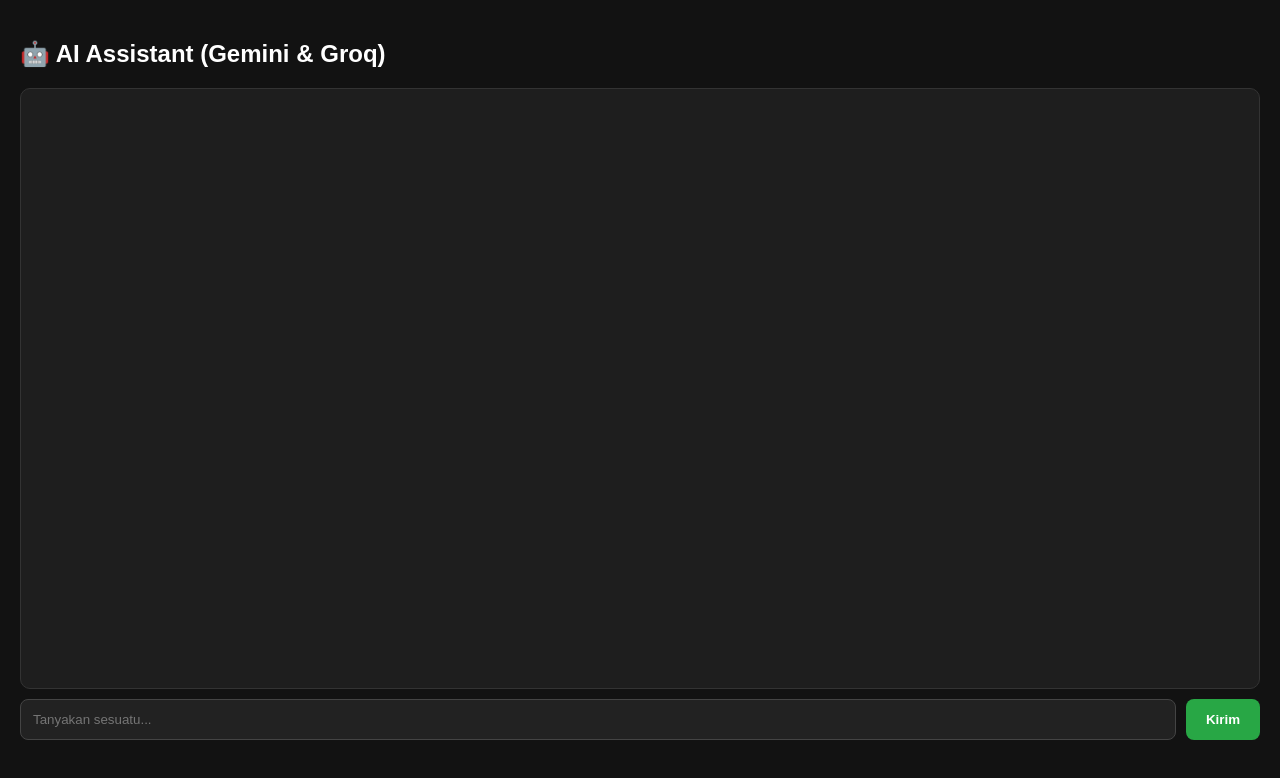
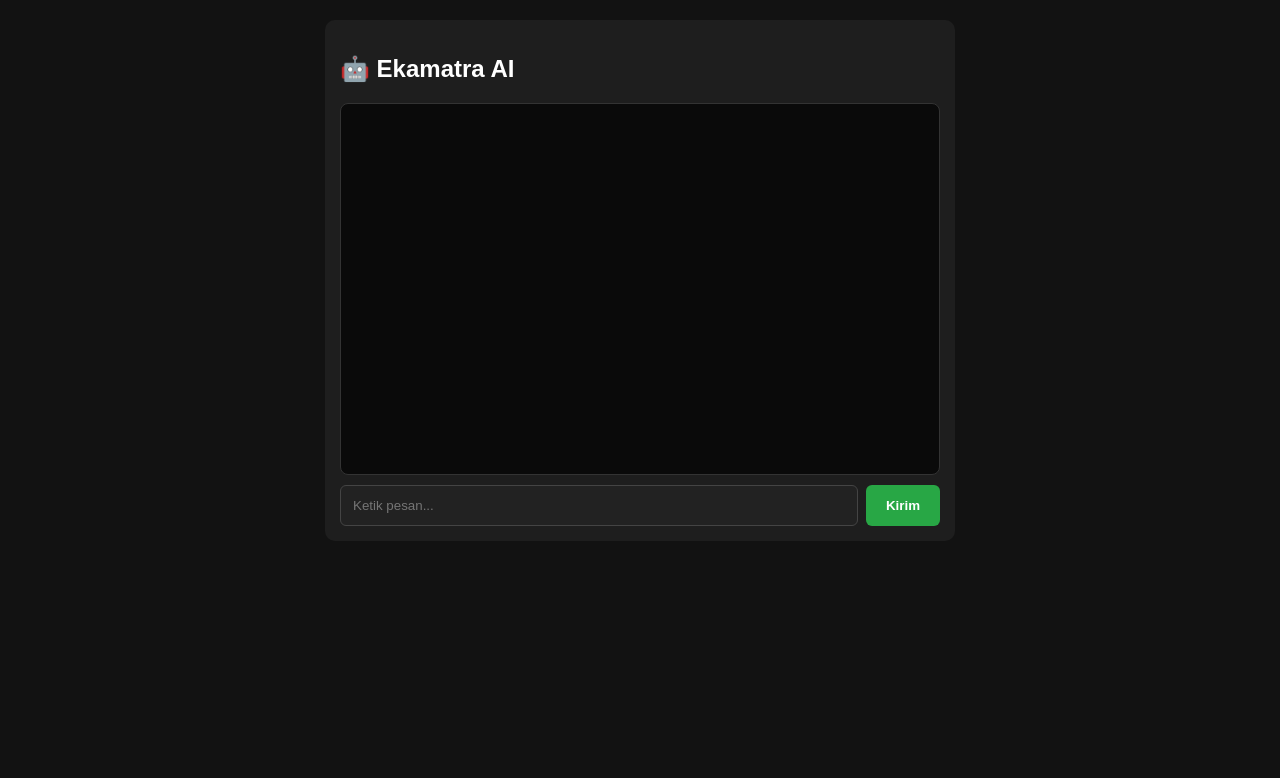
Before and after one commit to fahrialfath1379/Ekamatra-AI, a website: page index.html in a window 1280 px wide. Drawn offline with Linux system fonts and the light colour scheme.

Commit message:
Update index.html

```diff
--- a/index.html
+++ b/index.html
@@ -3,53 +3,77 @@
 <head>
     <meta charset="UTF-8">
     <meta name="viewport" content="width=device-width, initial-scale=1.0">
-    <title>AI Super Chat</title>
+    <title>AI Assistant - Ekamatra</title>
     <style>
-        body { font-family: Arial, sans-serif; background: #121212; color: white; margin: 0; padding: 20px; display: flex; flex-direction: column; height: 90vh; }
-        #chat-box { flex: 1; overflow-y: auto; border: 1px solid #333; padding: 15px; border-radius: 10px; background: #1e1e1e; margin-bottom: 10px; }
-        .msg { margin-bottom: 10px; padding: 8px 12px; border-radius: 8px; max-width: 80%; }
-        .user { background: #007bff; align-self: flex-end; margin-left: auto; }
-        .bot { background: #2d2d2d; align-self: flex-start; }
-        .input-box { display: flex; gap: 10px; }
-        input { flex: 1; padding: 12px; border-radius: 8px; border: 1px solid #444; background: #222; color: white; }
-        button { padding: 12px 20px; border-radius: 8px; border: none; background: #28a745; color: white; font-weight: bold; cursor: pointer; }
+        body { font-family: Arial, sans-serif; background: #121212; color: white; padding: 20px; margin: 0; }
+        .chat-container { max-width: 600px; margin: 0 auto; background: #1e1e1e; padding: 15px; border-radius: 10px; }
+        #chat-box { height: 350px; overflow-y: auto; border: 1px solid #333; padding: 10px; margin-bottom: 10px; border-radius: 8px; background: #0a0a0a; }
+        .msg { margin: 8px 0; padding: 10px 14px; border-radius: 8px; width: fit-content; max-width: 80%; line-height: 1.4; word-wrap: break-word; }
+        .user { background: #007bff; margin-left: auto; text-align: right; }
+        .bot { background: #2a2a2a; color: #e0e0e0; }
+        .input-box { display: flex; gap: 8px; }
+        input { flex: 1; padding: 12px; border-radius: 6px; border: 1px solid #444; background: #222; color: white; }
+        button { padding: 12px 20px; background: #28a745; color: white; border: none; border-radius: 6px; cursor: pointer; font-weight: bold; }
+        button:hover { background: #218838; }
     </style>
 </head>
 <body>
-    <h2>🤖 AI Assistant (Gemini & Groq)</h2>
-    <div id="chat-box"></div>
-    <div class="input-box">
-        <input type="text" id="userInput" placeholder="Tanyakan sesuatu...">
-        <button onclick="sendMessage()">Kirim</button>
+
+    <div class="chat-container">
+        <h2>🤖 Ekamatra AI</h2>
+        <div id="chat-box"></div>
+        <div class="input-box">
+            <input type="text" id="userInput" placeholder="Ketik pesan..." onkeypress="handleKeyPress(event)">
+            <button onclick="sendMessage()">Kirim</button>
+        </div>
     </div>
 
     <script>
+        const GROQ_API_KEY = "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";
+
+        function handleKeyPress(e) {
+            if (e.key === 'Enter') sendMessage();
+        }
+
         async function sendMessage() {
-            const input = document.getElementById('userInput');
-            const chatBox = document.getElementById('chat-box');
-            if (!input.value.trim()) return;
+            const input = document.getElementById("userInput");
+            const chatBox = document.getElementById("chat-box");
+            const text = input.value.trim();
+            if (!text) return;
 
-            const userText = input.value;
-            chatBox.innerHTML += `<div class="msg user">${userText}</div>`;
-            input.value = '';
+            chatBox.innerHTML += `<div class="msg user">${text}</div>`;
+            input.value = "";
             chatBox.scrollTop = chatBox.scrollHeight;
 
-            const loadingMsg = document.createElement('div');
-            loadingMsg.className = 'msg bot';
-            loadingMsg.innerText = 'Sedang berpikir...';
-            chatBox.appendChild(loadingMsg);
+            const loadingId = "loading-" + Date.now();
+            chatBox.innerHTML += `<div class="msg bot" id="${loadingId}">Sedang mengetik...</div>`;
+            chatBox.scrollTop = chatBox.scrollHeight;
 
             try {
-                // Panggil backend / API
-                const res = await fetch('/api/chat', {
-                    method: 'POST',
-                    headers: { 'Content-Type': 'application/json' },
-                    body: JSON.stringify({ message: userText })
+                const response = await fetch("https://api.groq.com/openai/v1/chat/completions", {
+                    method: "POST",
+                    headers: {
+                        "Authorization": `Bearer ${GROQ_API_KEY}`,
+                        "Content-Type": "application/json"
+                    },
+                    body: JSON.stringify({
+                        model: "llama-3.3-70b-versatile",
+                        messages: [{ role: "user", content: text }]
+                    })
                 });
-                const data = await res.json();
-                loadingMsg.innerText = data.reply || "Gagal mendapat respon.";
-            } catch (e) {
-                loadingMsg.innerText = "Error menghubungkan ke server.";
+
+                const data = await response.json();
+                document.getElementById(loadingId).remove();
+
+                if (data.choices && data.choices[0]) {
+                    const reply = data.choices[0].message.content;
+                    chatBox.innerHTML += `<div class="msg bot">${reply}</div>`;
+                } else {
+                    chatBox.innerHTML += `<div class="msg bot">⚠️ Respon tidak valid dari API.</div>`;
+                }
+            } catch (err) {
+                document.getElementById(loadingId).remove();
+                chatBox.innerHTML += `<div class="msg bot">❌ Error: Gagal terhubung ke API Groq.</div>`;
             }
             chatBox.scrollTop = chatBox.scrollHeight;
         }
```
